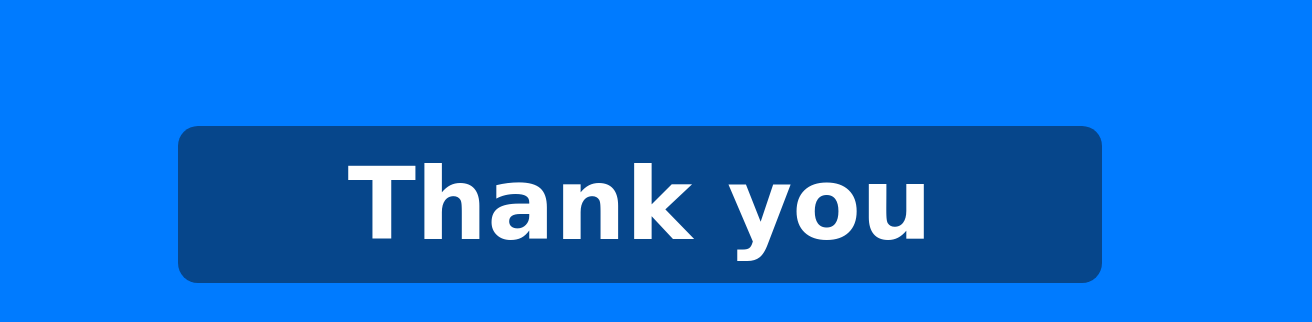
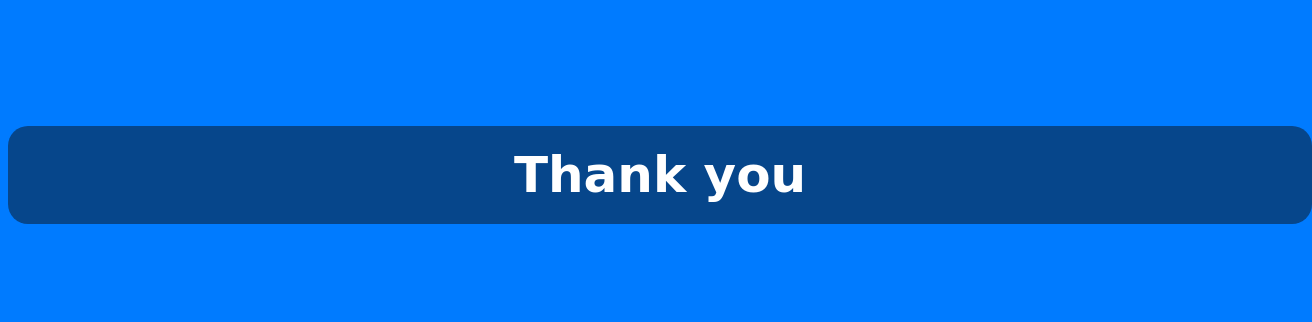
Before and after one commit to Soumyajit-12/ThankYouWebPage, a plain HTML site: page index.html in a window 1280 px wide. Shown: the whole page, 1312 px wide, since content can reach past the window. Drawn offline with Linux system fonts and the light colour scheme.

Commit message:
Update index.html

```diff
--- a/index.html
+++ b/index.html
@@ -13,14 +13,13 @@
             background-color: #06468b;
             padding: 20px;
             border-radius: 20px;
-            width: 70%;
+            width: 100%;
             text-align: center;
             margin: auto;
             color: white;
             font-family: cursive;
-            font-size: 100px;
+            font-size: 50px;
             justify-content: center;
-            display: flex;
             margin-top: 10%;
         }
     </style>
```
